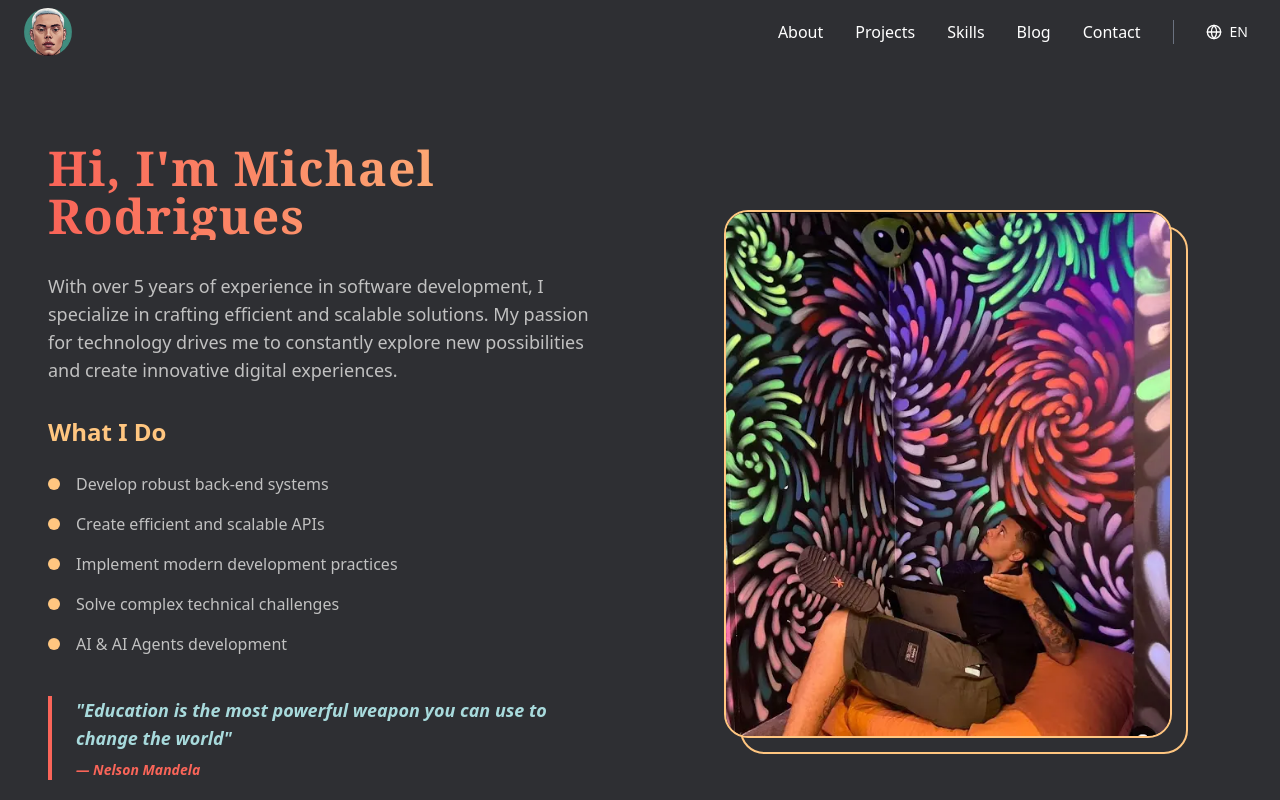
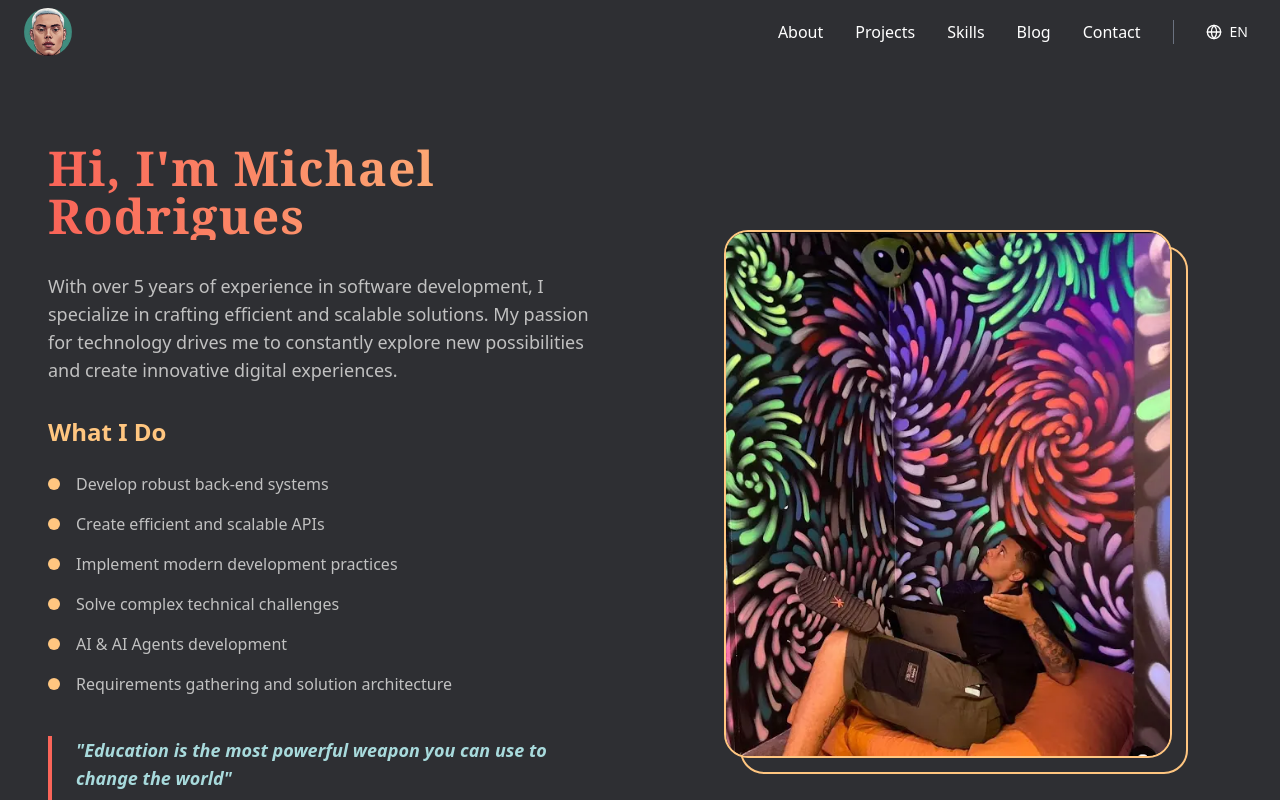
Before and after one commit to michaelrodriguess/michael-dev, a Next.js app: page / in a window 1280 px wide. Shown: the top 800 px of the page. Built offline with nearby package versions, Linux system fonts and the light colour scheme.

Commit message:
feat: add new field on what i do

```diff
--- a/src/_i18n/_locales/english.json
+++ b/src/_i18n/_locales/english.json
@@ -12,5 +12,6 @@
   "Implement modern development practices": "Implement modern development practices",
   "Solve complex technical challenges": "Solve complex technical challenges",
   "AI & AI Agents development": "AI & AI Agents development",
-  "Education is the most powerful weapon you can use to change the world": "Education is the most powerful weapon you can use to change the world"
+  "Education is the most powerful weapon you can use to change the world": "Education is the most powerful weapon you can use to change the world",
+  "Requirements gathering and solution architecture": "Requirements gathering and solution architecture"
 }
--- a/src/_i18n/_locales/portuguese.json
+++ b/src/_i18n/_locales/portuguese.json
@@ -12,5 +12,6 @@
   "Implement modern development practices": "Implementar práticas de desenvolvimento modernas",
   "Solve complex technical challenges": "Resolver desafios técnicos complexos",
   "AI & AI Agents development": "Desenvolvimento de IA & Agentes IA",
-  "Education is the most powerful weapon you can use to change the world": "A educação é a arma mais poderosa que você pode usar para mudar o mundo"
+  "Education is the most powerful weapon you can use to change the world": "A educação é a arma mais poderosa que você pode usar para mudar o mundo",
+  "Requirements gathering and solution architecture": "Levantamento de requisitos e arquitetura de soluções"
 }
--- a/src/components/AboutSection.tsx
+++ b/src/components/AboutSection.tsx
@@ -74,6 +74,15 @@ const AboutSection = () => {
                     />
                     {t("AI & AI Agents development")}
                   </li>
+                  <li className="flex items-center gap-4">
+                    <motion.div
+                      className="w-3 h-3 rounded-full bg-[#FFC680]"
+                      initial={{ scale: 0 }}
+                      animate={{ scale: 1 }}
+                      transition={{ duration: 0.5, delay: 0.5 }}
+                    />
+                    {t("Requirements gathering and solution architecture")}
+                  </li>
                 </ul>
             </div>
             <blockquote className="border-l-4 border-[#FA6559] pl-6 italic text-lg font-semibold text-[#A8DADC] mb-6 mt-10">
```
